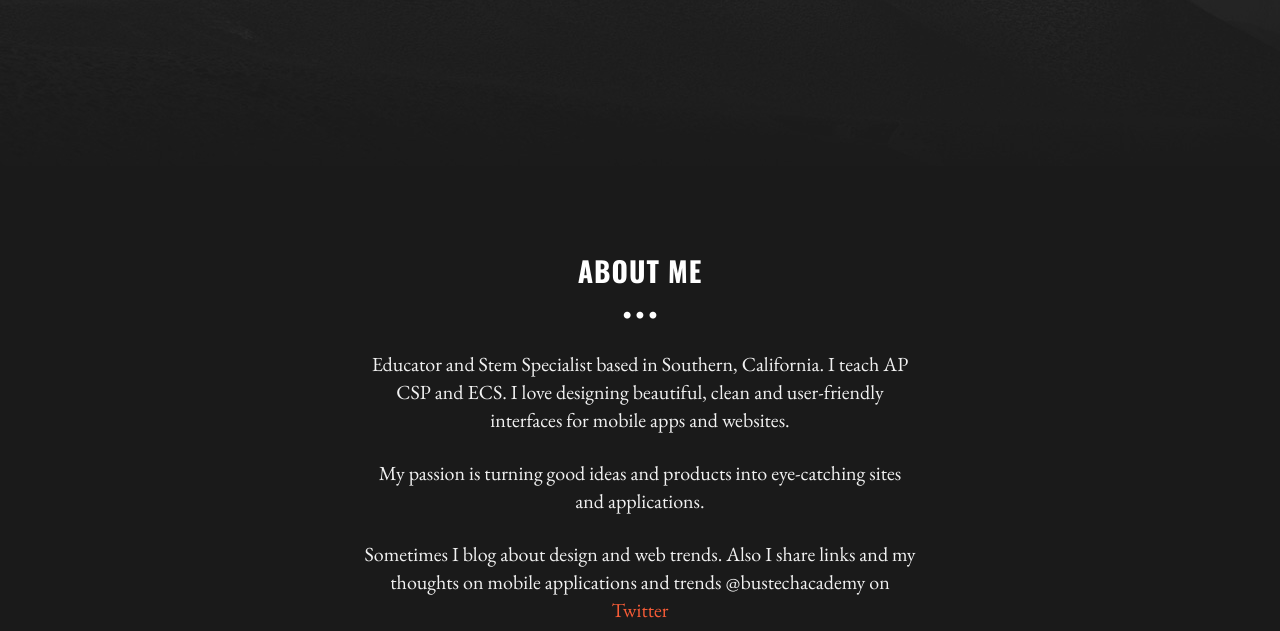
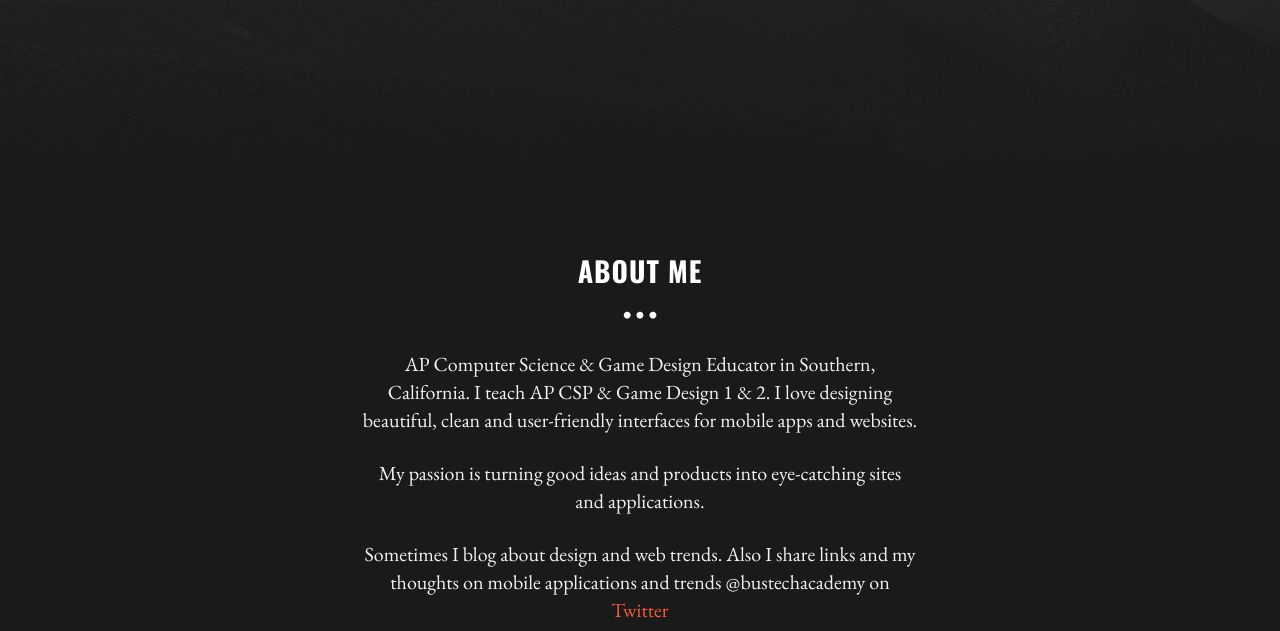
Before and after one commit to LHood/LHood.github.io, a plain HTML site: page my_website/index.html in a window 1280 px wide. Shown: the part 524-1155 px from the top of the page. Drawn offline with nearby package versions, Linux system fonts and the light colour scheme.

Commit message:
Update index.html

```diff
--- a/my_website/index.html
+++ b/my_website/index.html
@@ -86,7 +86,7 @@
 
 				<!-- INTRO INFORMATIO-->
 				<div class="col-lg-6 col-lg-offset-3">
-					<p>Educator and  Stem Specialist based in Southern, California. I teach AP CSP and ECS. I love designing beautiful, clean and user-friendly interfaces for mobile apps  and websites.</p>
+					<p>AP Computer Science & Game Design Educator in Southern, California. I teach AP CSP & Game Design 1 & 2. I love designing beautiful, clean and user-friendly interfaces for mobile apps  and websites.</p>
 					<p> My passion is turning good ideas and products into eye-catching sites and applications.</p>
 					<p>Sometimes I blog about design and web trends. Also I share links and my thoughts on mobile applications and trends @bustechacademy on <a href="http://twitter.com/bustechacademy">Twitter</a></a></p>
 					<p>I'm currently not available for freelance jobs. Contact me if you want to know more.</p>
```
